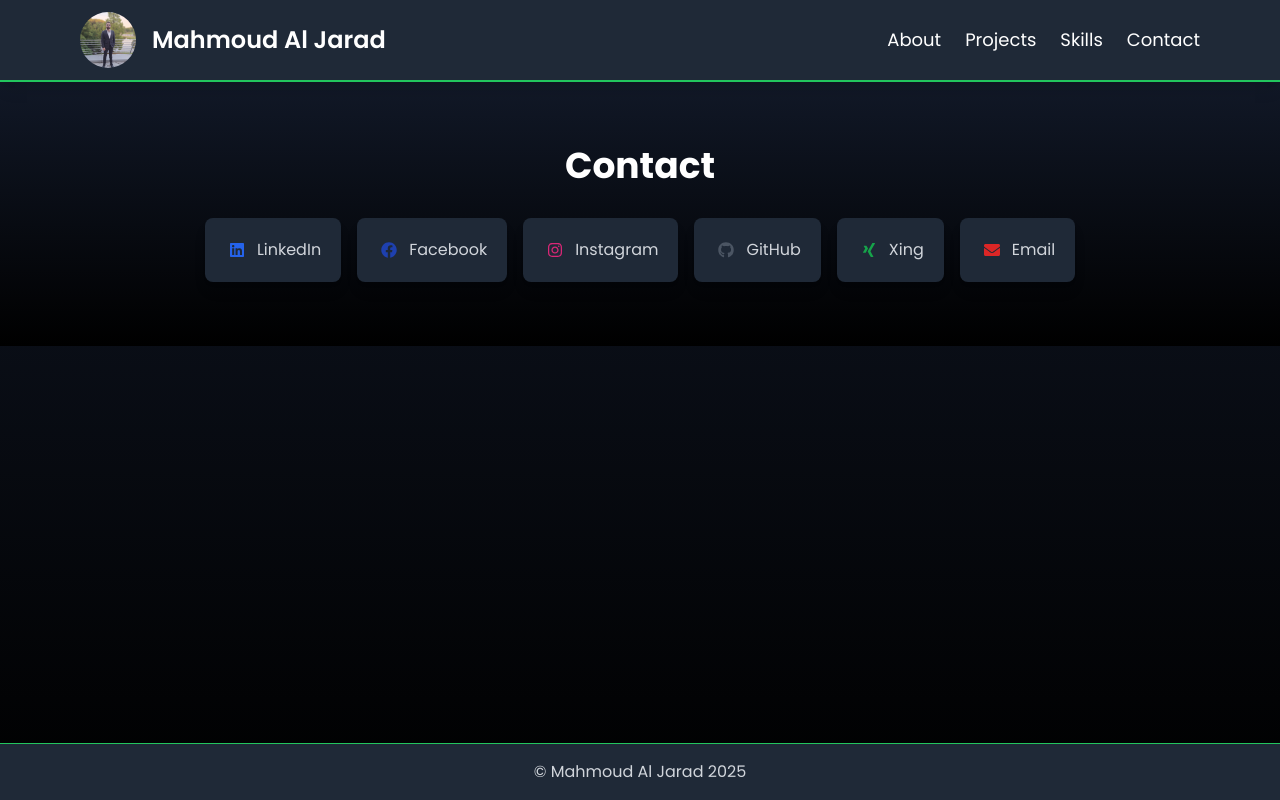
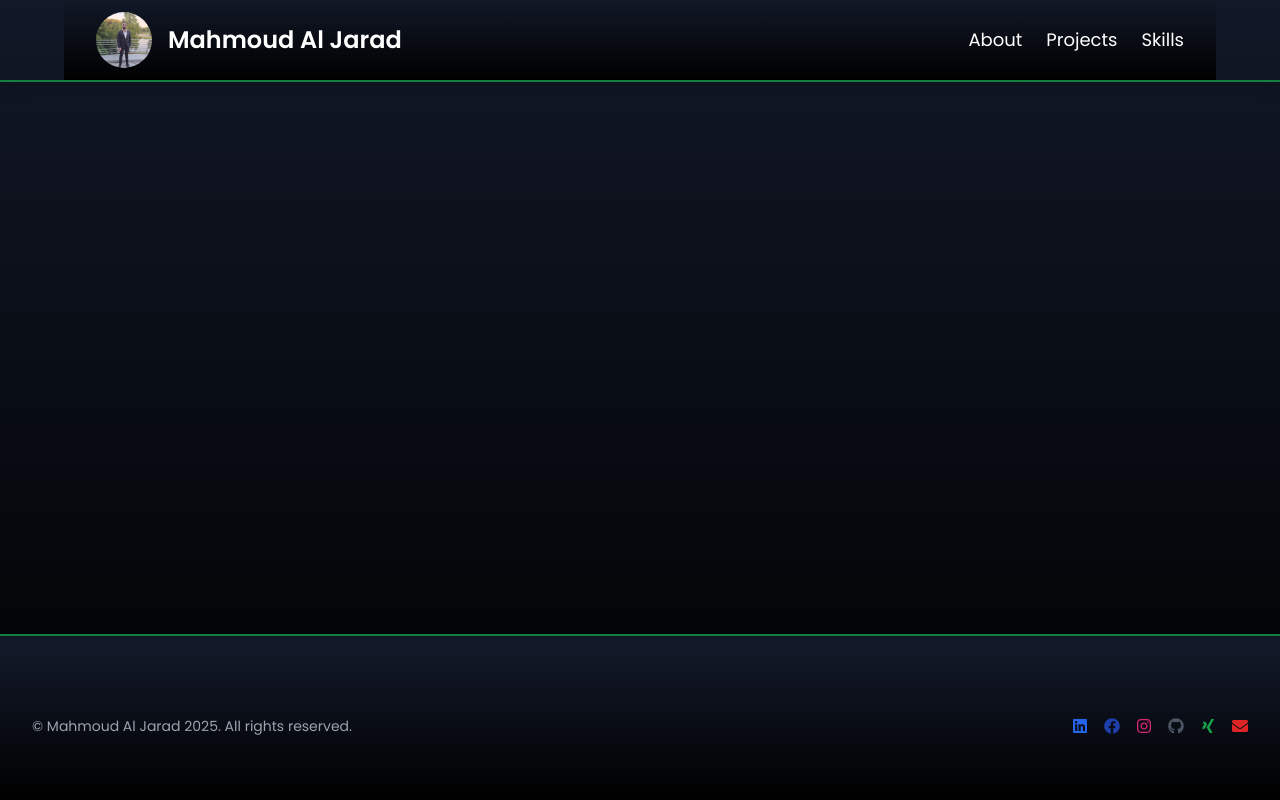
Before and after one commit to mahmoudjd/portfolio, a React (Create React App) app: page /contact in a window 1280 px wide. Built offline with nearby package versions, Linux system fonts and the light colour scheme.

Commit message:
Improve Footer and remove contact page.

```diff
--- a/src/App.tsx
+++ b/src/App.tsx
@@ -1,7 +1,7 @@
 import React from "react";
 import Header from "./components/Header/Header";
 import { BrowserRouter as Router, Routes, Route } from "react-router-dom";
-import Contact from "./components/Contact";
+// import Contact from "./components/Contact";
 import Footer from "./components/Footer";
 import InfoPage from "./pages/InfoPage"
 import ProjectsPage from "./pages/ProjectsPage";
@@ -17,7 +17,7 @@ function App() {
                         <Route path="/" element={<InfoPage />}/>
                         <Route path="/projects" element={<ProjectsPage />}/>
                         <Route path="/skills" element={<SkillsPage />}/>
-                        <Route path="/contact" element={<Contact/>}/>
+                        {/*<Route path="/contact" element={<Contact/>}/>*/}
                     </Routes>
                 </main>
                 <Footer/>
--- a/src/components/Contact.tsx
+++ b/src/components/Contact.tsx
@@ -1,46 +1,7 @@
 import React from "react";
-import {
-    FaLinkedin,
-    FaFacebook,
-    FaInstagram,
-    FaGithub,
-    FaXing,
-    FaEnvelope,
-} from "react-icons/fa";
 import {Container} from "./container";
+import { contactDetails } from "../data/contact-details";
 
-const contactDetails = [
-    {
-        platform: "LinkedIn",
-        url: "https://www.linkedin.com/in/mahmoud-al-jarad-9b3b982a9/",
-        icon: <FaLinkedin className="text-blue-600"/>,
-    },
-    {
-        platform: "Facebook",
-        url: "https://www.facebook.com/profile.php?id=100009929853073",
-        icon: <FaFacebook className="text-blue-800"/>,
-    },
-    {
-        platform: "Instagram",
-        url: "https://www.instagram.com/mahmoudaljarad",
-        icon: <FaInstagram className="text-pink-600"/>,
-    },
-    {
-        platform: "GitHub",
-        url: "https://github.com/mahmoudjd",
-        icon: <FaGithub className="text-gray-600"/>,
-    },
-    {
-        platform: "Xing",
-        url: "https://www.xing.com/profile/Mahmoud_AlJarad068136",
-        icon: <FaXing className="text-green-600"/>,
-    },
-    {
-        platform: "Email",
-        url: "mailto:mahmoudjd452@gmail.com",
-        icon: <FaEnvelope className="text-red-600"/>,
-    },
-];
 
 const Contact: React.FC = () => {
     return (
--- a/src/components/Footer.tsx
+++ b/src/components/Footer.tsx
@@ -1,9 +1,30 @@
 import React from "react";
+import { Container } from "./container";
+import { contactDetails } from "../data/contact-details";
 
 const Footer = () => {
+    const year = new Date().getFullYear();
+
     return (
-        <footer className="w-full border-t border-green-500 bg-gray-800 text-center py-4">
-            <p className="text-gray-300">&copy; Mahmoud Al Jarad {new Date().getFullYear()}</p>
+        <footer className="bg-gray-900 text-gray-400 pt-4 border-t-2 border-green-700">
+            <Container className="flex flex-col md:flex-row items-center justify-between space-y-4 md:space-y-0">
+                <p className="text-sm">
+                    &copy; Mahmoud Al Jarad {year}. All rights reserved.
+                </p>
+                <div className="flex space-x-4">
+                    {contactDetails.map(({ icon, url }, idx) => (
+                        <a
+                            key={idx}
+                            href={url}
+                            target="_blank"
+                            rel="noopener noreferrer"
+                            className="transition-transform duration-300 hover:-translate-y-1"
+                        >
+                            {icon}
+                        </a>
+                    ))}
+                </div>
+            </Container>
         </footer>
     );
 };
--- a/src/components/Header/Header.tsx
+++ b/src/components/Header/Header.tsx
@@ -3,13 +3,14 @@ import {HiMenu, HiX} from "react-icons/hi";
 import Avatar from "./Avatar";
 import NavbarLink from "./NavbarLink";
 import img1 from "../../assets/mahmoud.jpeg";
+import {Container} from "../container";
 
 const Header = () => {
     const [isMenuOpen, setIsMenuOpen] = useState(false);
 
     return (
-        <header className="w-full bg-gray-800 text-white sticky top-0 z-50 border-b-2 border-green-500 shadow-lg">
-            <div className="max-w-6xl mx-auto px-4 py-3 flex items-center justify-between">
+        <header className="w-full  text-white sticky top-0 z-50 border-b-2 border-green-700 shadow-lg">
+            <Container className="max-w-6xl mx-auto px-4 py-3 flex items-center justify-between">
                 <Avatar image={img1} name="Mahmoud Al Jarad"/>
 
                 {/* Desktop Navigation */}
@@ -17,7 +18,7 @@ const Header = () => {
                     <NavbarLink to="/" text="About"/>
                     <NavbarLink to="/projects" text="Projects"/>
                     <NavbarLink to="/skills" text="Skills"/>
-                    <NavbarLink to="/contact" text="Contact"/>
+                   {/* <NavbarLink to="/contact" text="Contact"/>*/}
                 </nav>
 
                 {/* Mobile Menu Button */}
@@ -28,7 +29,7 @@ const Header = () => {
                 >
                     {isMenuOpen ? <HiX/> : <HiMenu/>}
                 </button>
-            </div>
+            </Container>
 
             {/* Mobile Dropdown */}
             {isMenuOpen && (
@@ -36,7 +37,7 @@ const Header = () => {
                     <NavbarLink to="/" text="About" handleClick={() => setIsMenuOpen(false)}/>
                     <NavbarLink to="/projects" text="Projects" handleClick={() => setIsMenuOpen(false)}/>
                     <NavbarLink to="/skills" text="Skills" handleClick={() => setIsMenuOpen(false)}/>
-                    <NavbarLink to="/contact" text="Contact" handleClick={() => setIsMenuOpen(false)}/>
+                    {/*<NavbarLink to="/contact" text="Contact" handleClick={() => setIsMenuOpen(false)}/>*/}
                 </div>
             )}
         </header>
--- a/src/components/card.tsx
+++ b/src/components/card.tsx
@@ -5,7 +5,7 @@ interface CardProps {
 export function Card({children, className}: CardProps) {
     return (
         <div
-            className={"bg-gray-800 p-4 rounded-2xl overflow-hidden shadow-2xl hover:shadow-green-500/40 transition-transform duration-300 hover:-translate-y-1 "+ className}>
+            className={"bg-gray-800 p-4 rounded-2xl overflow-hidden shadow-2xl "+ className}>
             {children}
         </div>)
 }
--- /dev/null
+++ b/src/data/contact-details.tsx
@@ -0,0 +1,35 @@
+import {FaEnvelope, FaFacebook, FaGithub, FaInstagram, FaLinkedin, FaXing} from "react-icons/fa";
+import React from "react";
+
+export const contactDetails = [
+    {
+        platform: "LinkedIn",
+        url: "https://www.linkedin.com/in/mahmoud-al-jarad-9b3b982a9/",
+        icon: <FaLinkedin className="text-blue-600"/>,
+    },
+    {
+        platform: "Facebook",
+        url: "https://www.facebook.com/profile.php?id=100009929853073",
+        icon: <FaFacebook className="text-blue-800"/>,
+    },
+    {
+        platform: "Instagram",
+        url: "https://www.instagram.com/mahmoudaljarad",
+        icon: <FaInstagram className="text-pink-600"/>,
+    },
+    {
+        platform: "GitHub",
+        url: "https://github.com/mahmoudjd",
+        icon: <FaGithub className="text-gray-600"/>,
+    },
+    {
+        platform: "Xing",
+        url: "https://www.xing.com/profile/Mahmoud_AlJarad068136",
+        icon: <FaXing className="text-green-600"/>,
+    },
+    {
+        platform: "Email",
+        url: "mailto:mahmoudjd452@gmail.com",
+        icon: <FaEnvelope className="text-red-600"/>,
+    },
+];
```
